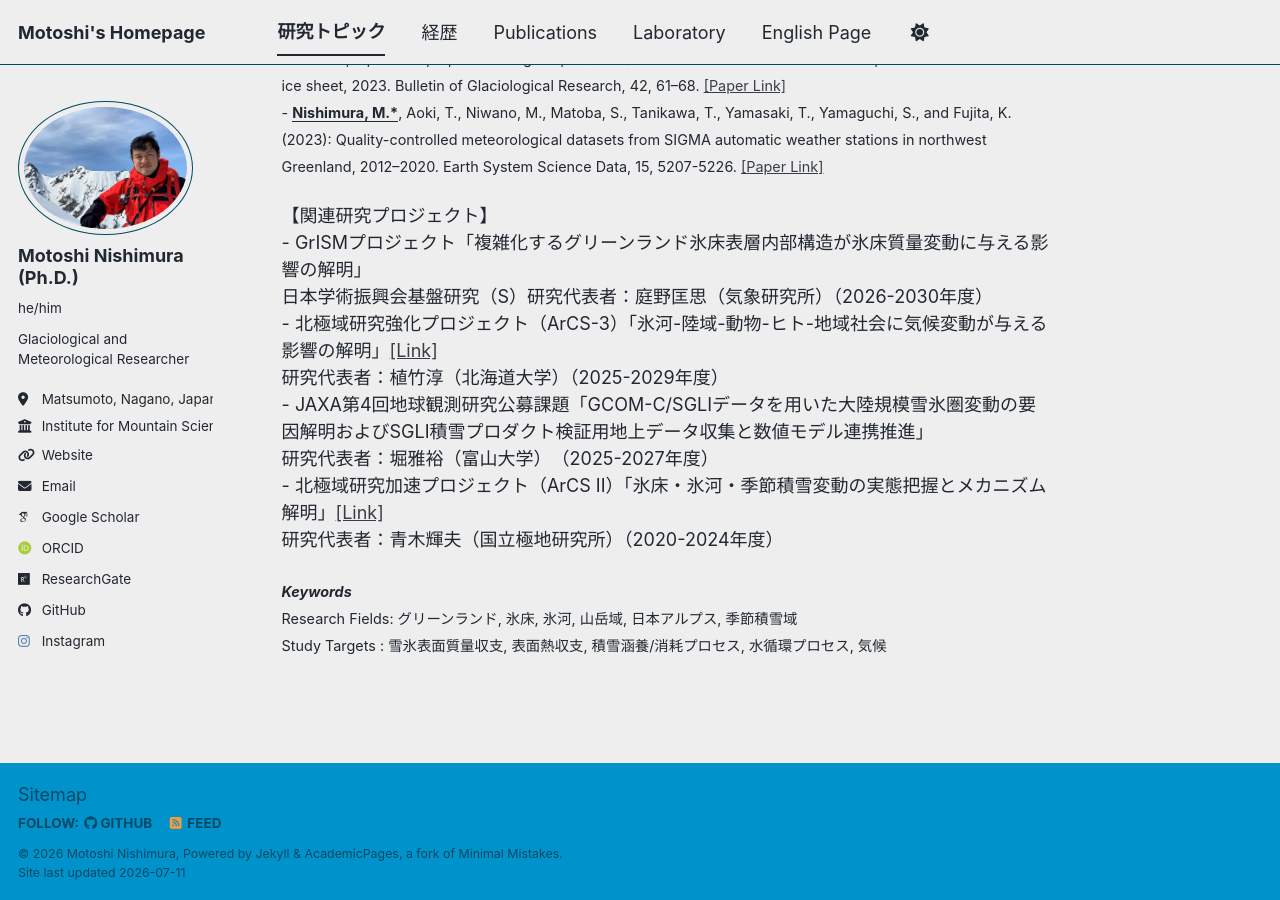
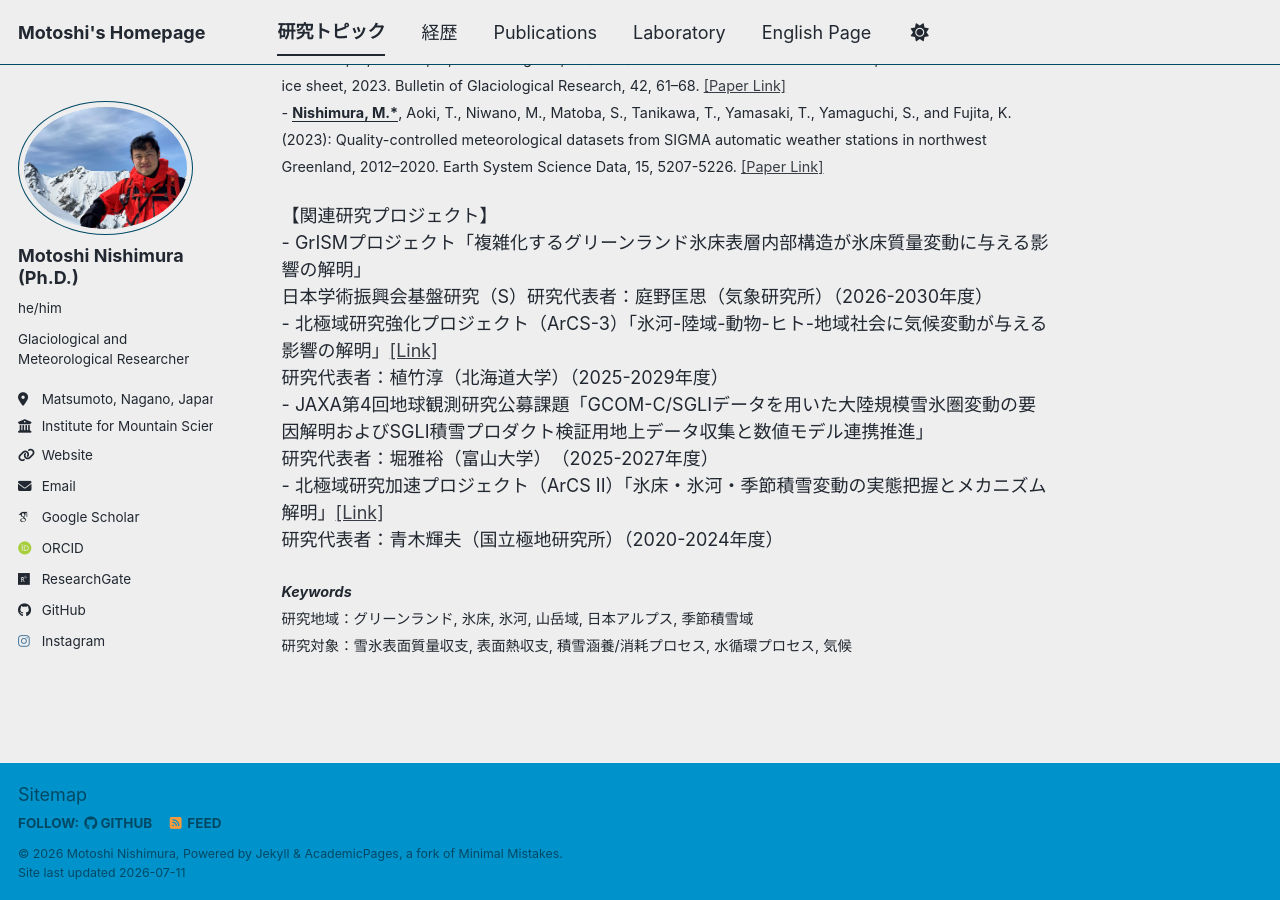
Before and after one commit to MotoshiNishimura/MotoshiNishimura.github.io, a Jekyll site: the page built from _pages/interest.md, in a window 1280 px wide and 900 px high, scrolled down 1117 px. Built offline with Jekyll 4.4.1, drawn with Linux system fonts in a browser that asks for light colours; some web fonts are replaced; a script bundle is joined from its source files by our own code; library files that are not in the unit come from our copies.

Commit message:
Update keywords section in interest.md

```diff
--- a/_pages/interest.md
+++ b/_pages/interest.md
@@ -52,6 +52,6 @@ author_profile: true
 
 <span style="font-size: 0.8em;">
 __*Keywords*__<br>
-Research Fields: グリーンランド, 氷床, 氷河, 山岳域, 日本アルプス, 季節積雪域<br>
-Study Targets : 雪氷表面質量収支, 表面熱収支, 積雪涵養/消耗プロセス, 水循環プロセス, 気候
+研究地域：グリーンランド, 氷床, 氷河, 山岳域, 日本アルプス, 季節積雪域<br>
+研究対象：雪氷表面質量収支, 表面熱収支, 積雪涵養/消耗プロセス, 水循環プロセス, 気候
 </span>
```
